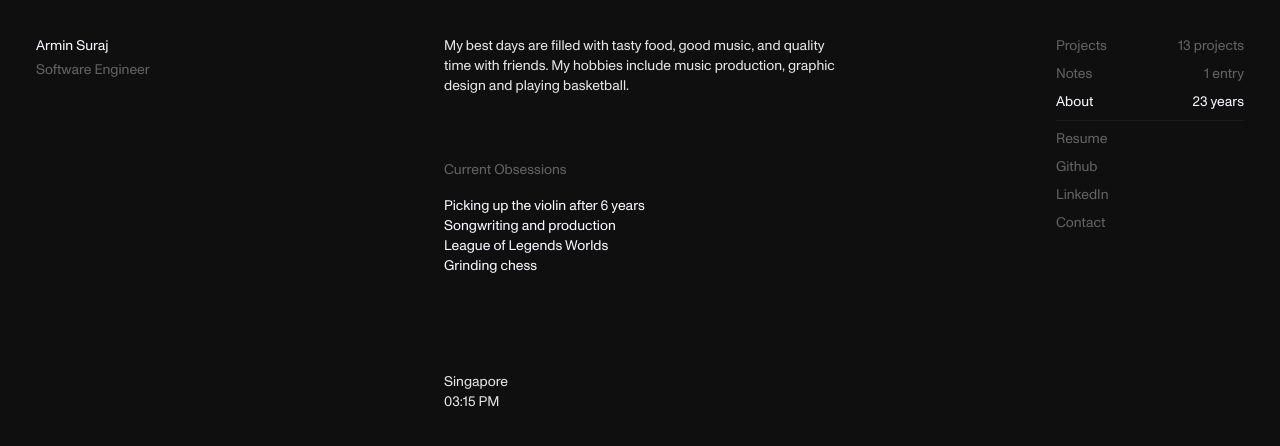
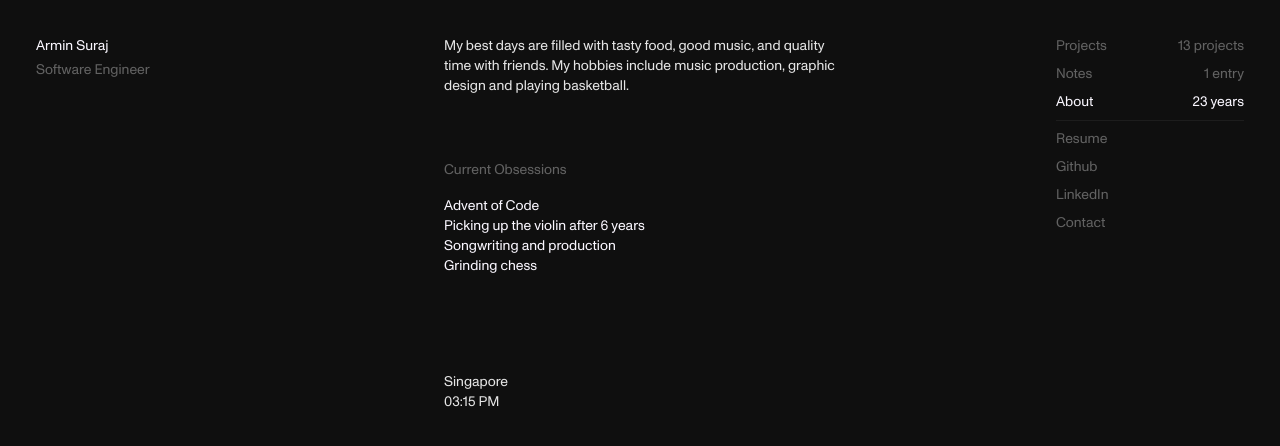
Before and after one commit to arm-out/portfolio, a SvelteKit app: page /about in a window 1280 px wide. Shown: the top 446 px of the page. Built offline with nearby package versions, Linux system fonts and the light colour scheme; no server answers.

Commit message:
udpate current obsessions

```diff
--- a/src/routes/about/+page.svelte
+++ b/src/routes/about/+page.svelte
@@ -62,9 +62,9 @@
 
 <h2 class="text-sec mt-8 mb-4">Current Obsessions</h2>
 <ul>
+	<li>Advent of Code</li>
 	<li>Picking up the violin after 6 years</li>
 	<li>Songwriting and production</li>
-	<li>League of Legends Worlds</li>
 	<li>Grinding chess</li>
 </ul>
 
```
